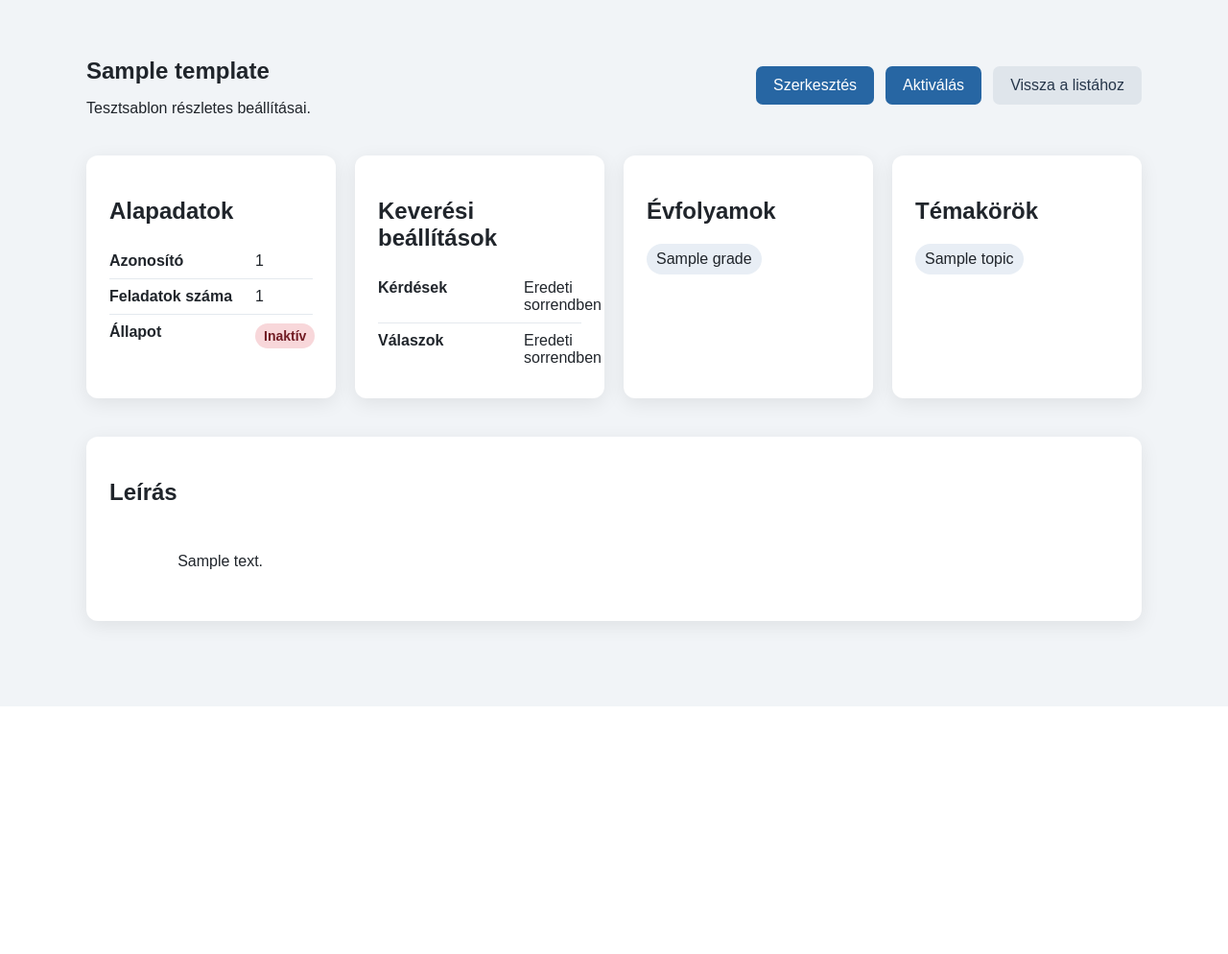
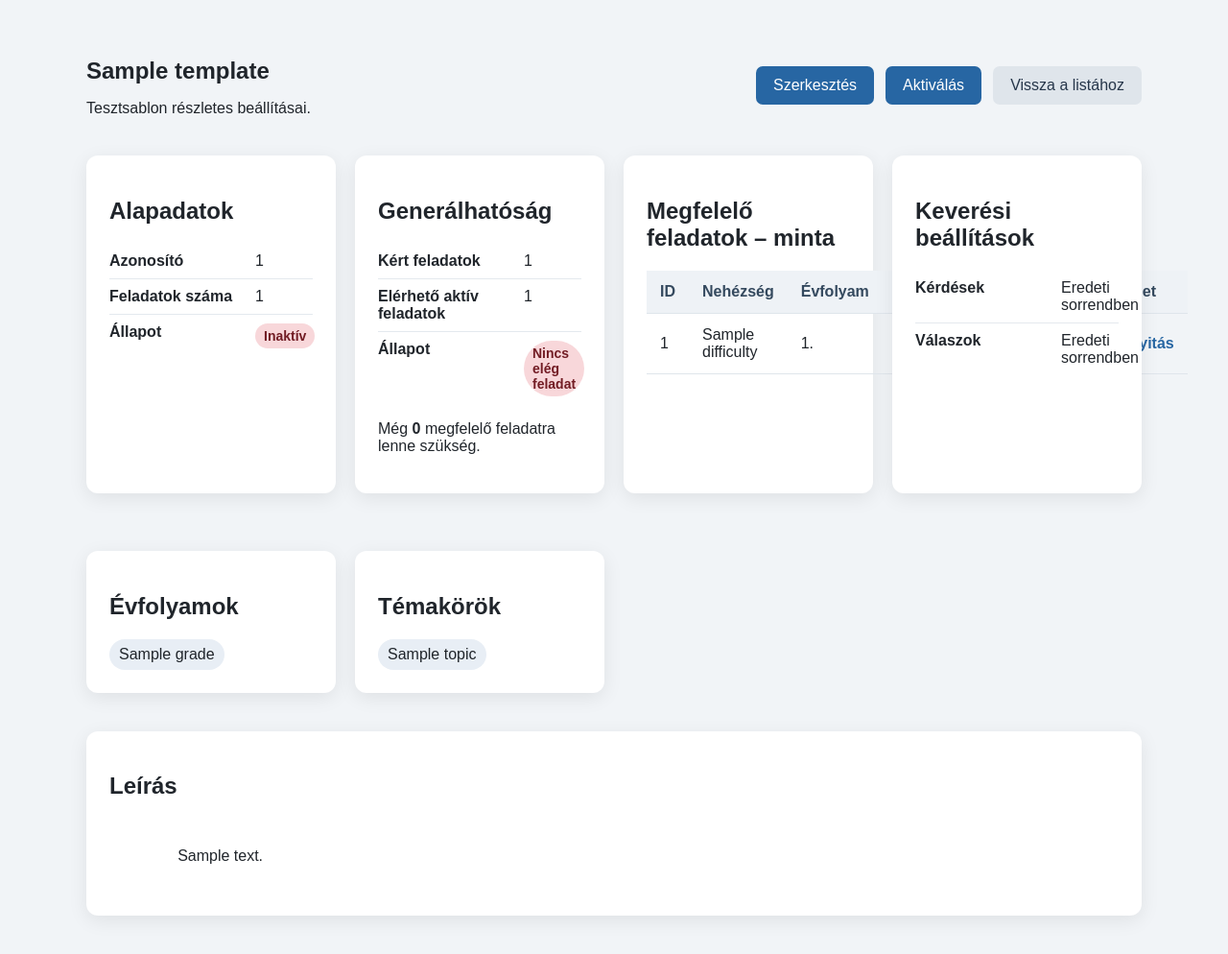
Before and after one commit to rigzoltan83/feladatverseny, a Flask app: template app/templates/admin/test_template_detail.html in a window 1280 px wide. Shown: the part 64-1058 px from the top of the page at 96% size. Before the commit the page ends 800 px from the top, so only its background shows below. Run offline with Flask 3, Linux system fonts and the light colour scheme; the template is opened without the code that fills it: most values are stand-ins (such as "Sample title", 1, 10 or a date in 2020); parts of the project's set-up code (start-up, migrations or seed data) failed here and were passed over; some libraries are stand-ins or nearby versions.

Commit message:
Admin: Tesztsablonhoz elerheto feladatok ellenorzese

```diff
--- a/app/templates/admin/test_template_detail.html
+++ b/app/templates/admin/test_template_detail.html
@@ -15,6 +15,15 @@
         </div>
 
         <div class="form-actions">
+        {% if template.is_active and enough_questions %}
+            <a
+                class="button"
+                href="#"
+            >
+                Feladatsor generálása
+            </a>
+        {% endif %}
+
             <a
                 class="button"
                 href="{{ url_for(
@@ -94,6 +103,129 @@
             </dl>
         </article>
 
+<section class="card">
+    <h2>Generálhatóság</h2>
+
+    <dl class="detail-list">
+        <div>
+            <dt>Kért feladatok</dt>
+            <dd>{{ template.question_count }}</dd>
+        </div>
+
+        <div>
+            <dt>Elérhető aktív feladatok</dt>
+            <dd>{{ available_question_count }}</dd>
+        </div>
+
+        <div>
+            <dt>Állapot</dt>
+            <dd>
+                {% if enough_questions %}
+                    <span
+                        class="status-badge status-active"
+                    >
+                        Generálható
+                    </span>
+                {% else %}
+                    <span
+                        class="status-badge status-inactive"
+                    >
+                        Nincs elég feladat
+                    </span>
+                {% endif %}
+            </dd>
+        </div>
+    </dl>
+
+    {% if enough_questions %}
+        <p>
+            A sablonhoz elegendő aktív feladat
+            található az adatbázisban.
+        </p>
+    {% else %}
+        <p>
+            Még
+            <strong>
+                {{
+                    template.question_count
+                    - available_question_count
+                }}
+            </strong>
+            megfelelő feladatra lenne szükség.
+        </p>
+    {% endif %}
+</section>
+
+<section class="card">
+    <h2>Megfelelő feladatok – minta</h2>
+
+    {% if sample_questions %}
+        <table class="data-table">
+            <thead>
+                <tr>
+                    <th>ID</th>
+                    <th>Nehézség</th>
+                    <th>Évfolyam</th>
+                    <th>Témakör</th>
+                    <th>Feladat</th>
+                    <th>Művelet</th>
+                </tr>
+            </thead>
+
+            <tbody>
+                {% for question in sample_questions %}
+                    <tr>
+                        <td>{{ question.id }}</td>
+
+                        <td>{{ question.difficulty }}</td>
+
+                        <td>
+                            {% for grade in question.grades %}
+                                {{ grade.grade_number }}.
+                                {% if not loop.last %}, {% endif %}
+                            {% endfor %}
+                        </td>
+
+                        <td>
+                            {% for topic in question.topics %}
+                                {{ topic.name }}
+                                {% if not loop.last %}, {% endif %}
+                            {% endfor %}
+                        </td>
+
+                        <td class="question-preview">
+                            {{ question.question_text }}
+                        </td>
+
+                        <td>
+                            <a
+                                class="table-link"
+                                href="{{ url_for(
+                                    'admin.question_detail',
+                                    question_id=question.id
+                                ) }}"
+                            >
+                                Megnyitás
+                            </a>
+                        </td>
+                    </tr>
+                {% endfor %}
+            </tbody>
+        </table>
+
+        {% if available_question_count > 10 %}
+            <p>
+                Az első 10 megfelelő feladat látható.
+            </p>
+        {% endif %}
+    {% else %}
+        <p>
+            A sablon feltételeinek jelenleg
+            egyetlen aktív feladat sem felel meg.
+        </p>
+    {% endif %}
+</section>
+
         <article class="card">
             <h2>Keverési beállítások</h2>
 
```
Also changed, not shown: app/routes/admin_templates.py (+61 -1 lines).
